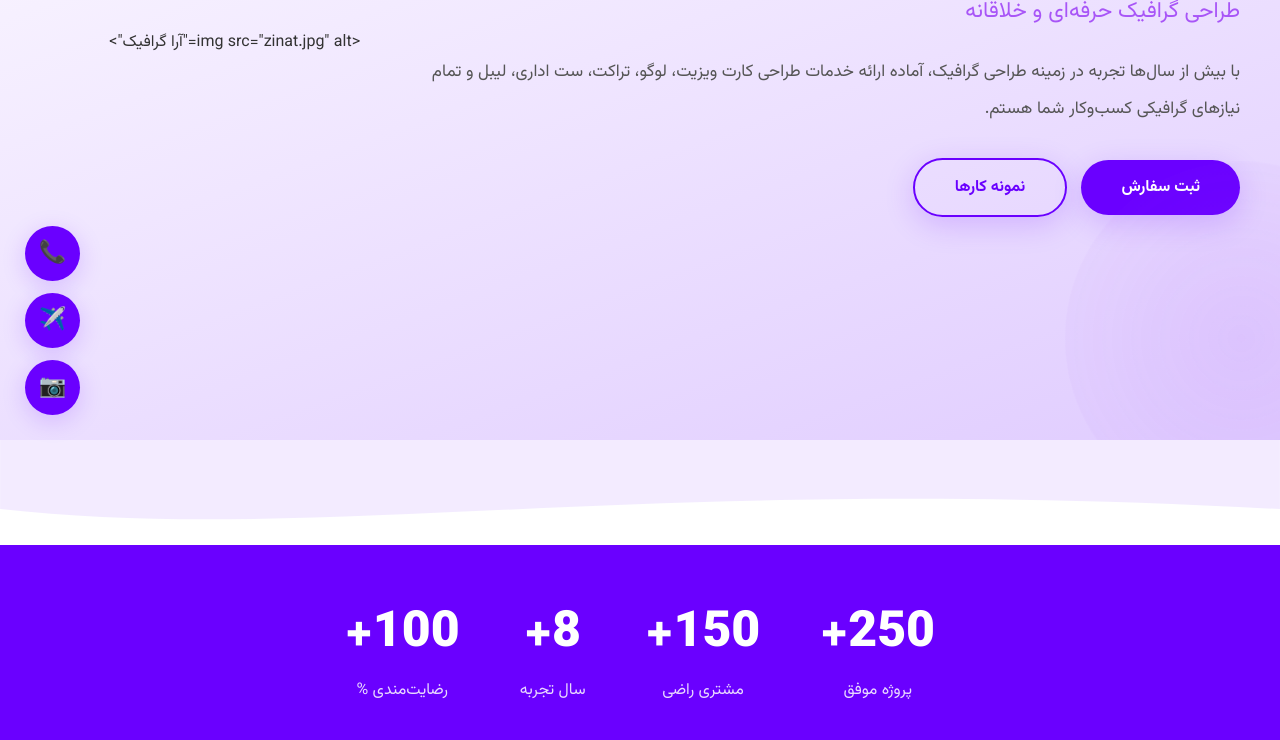
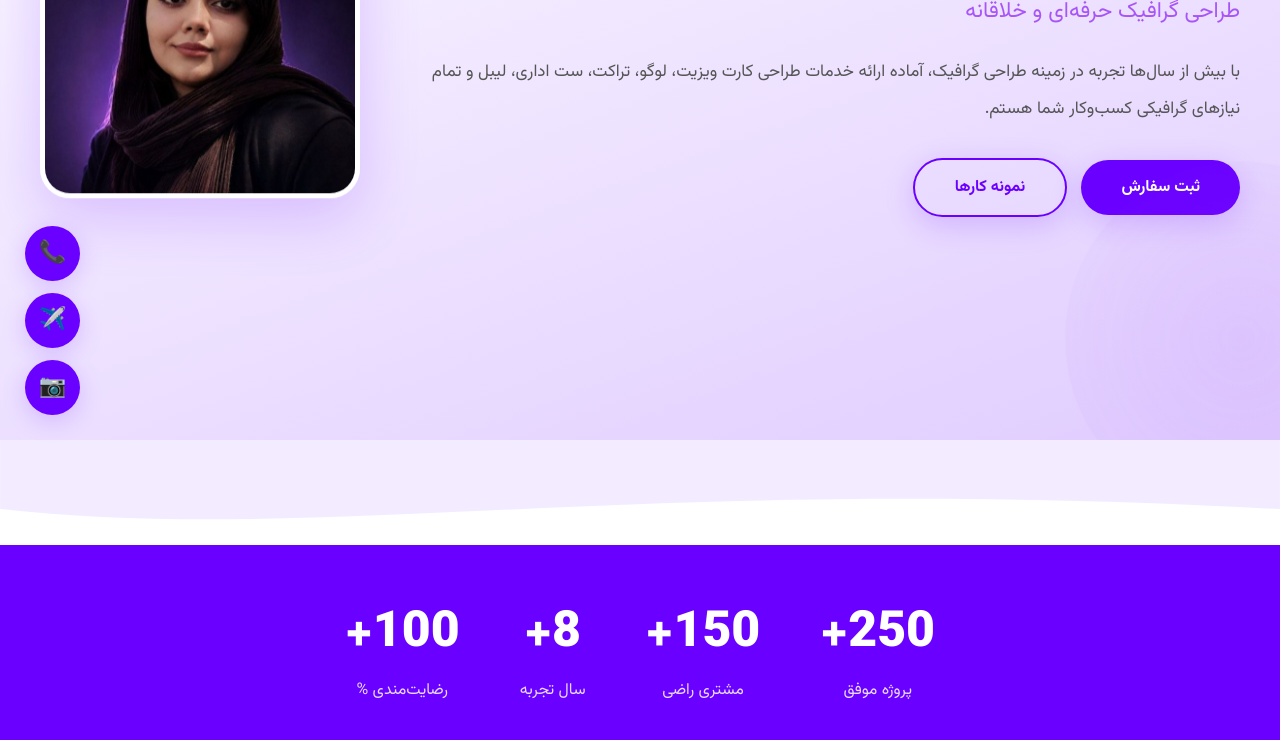
Before and after one commit to zeinabgh13831383-spec/araagraphic1, a plain HTML site: page index.html in a window 1280 px wide. Shown: the part 360-1100 px from the top of the page. Drawn offline with Linux system fonts and the light colour scheme.

```diff
--- a/index.html
+++ b/index.html
@@ -187,10 +187,11 @@ footer .socials a:hover{background:rgba(255,255,255,.15)}
 <a class="btn btn-outline" href="#works" style="margin-right:10px">نمونه کارها</a>
 </div>
 <div class="hero-img">
-&lt;img src="zinat.jpg" alt="آرا گرافیک"&gt;
+<img src="zinat.jpg" alt="آرا گرافیک">
 </div>
 </div>
 </section>
+
 
 <!-- موج -->
 <div class="wave">
```
